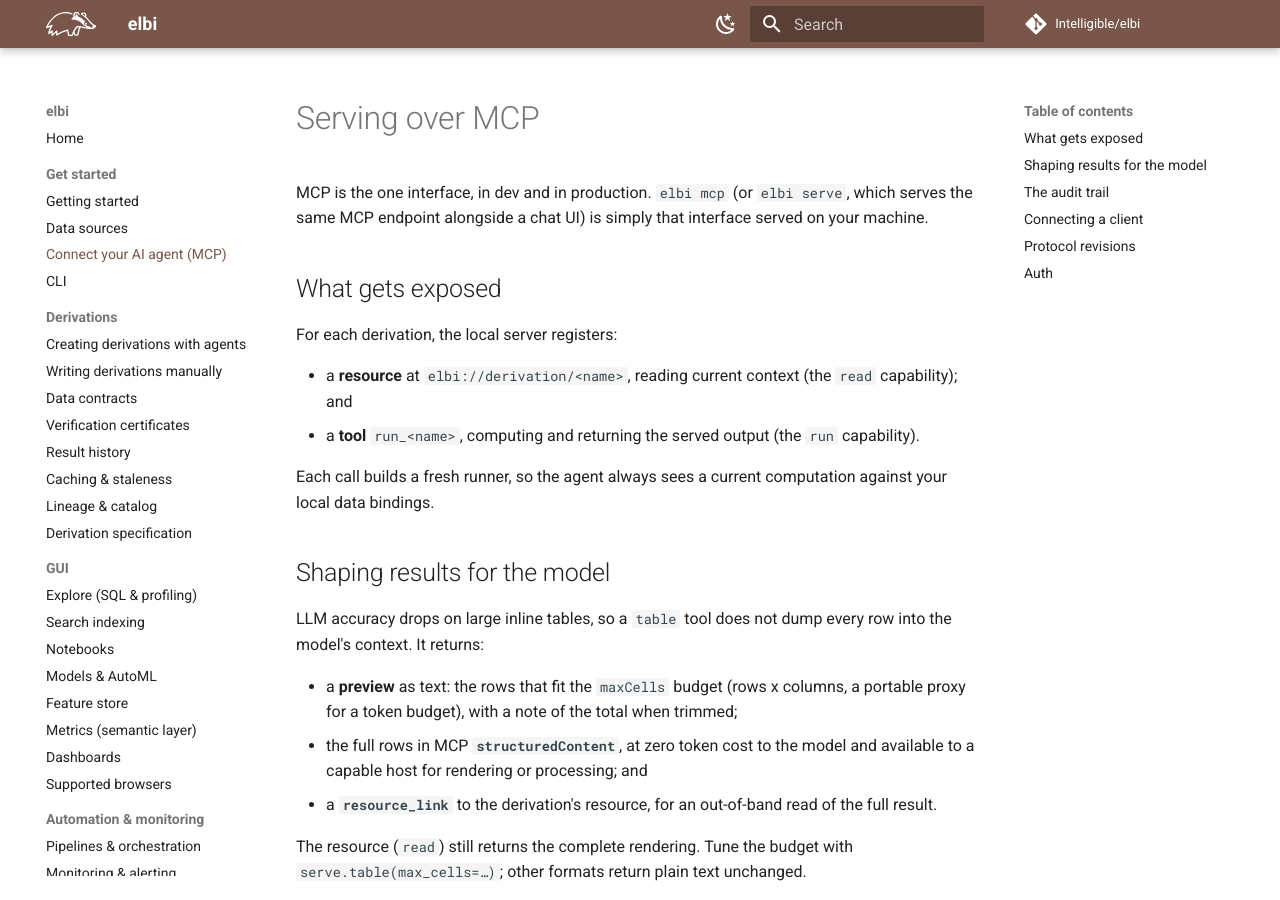
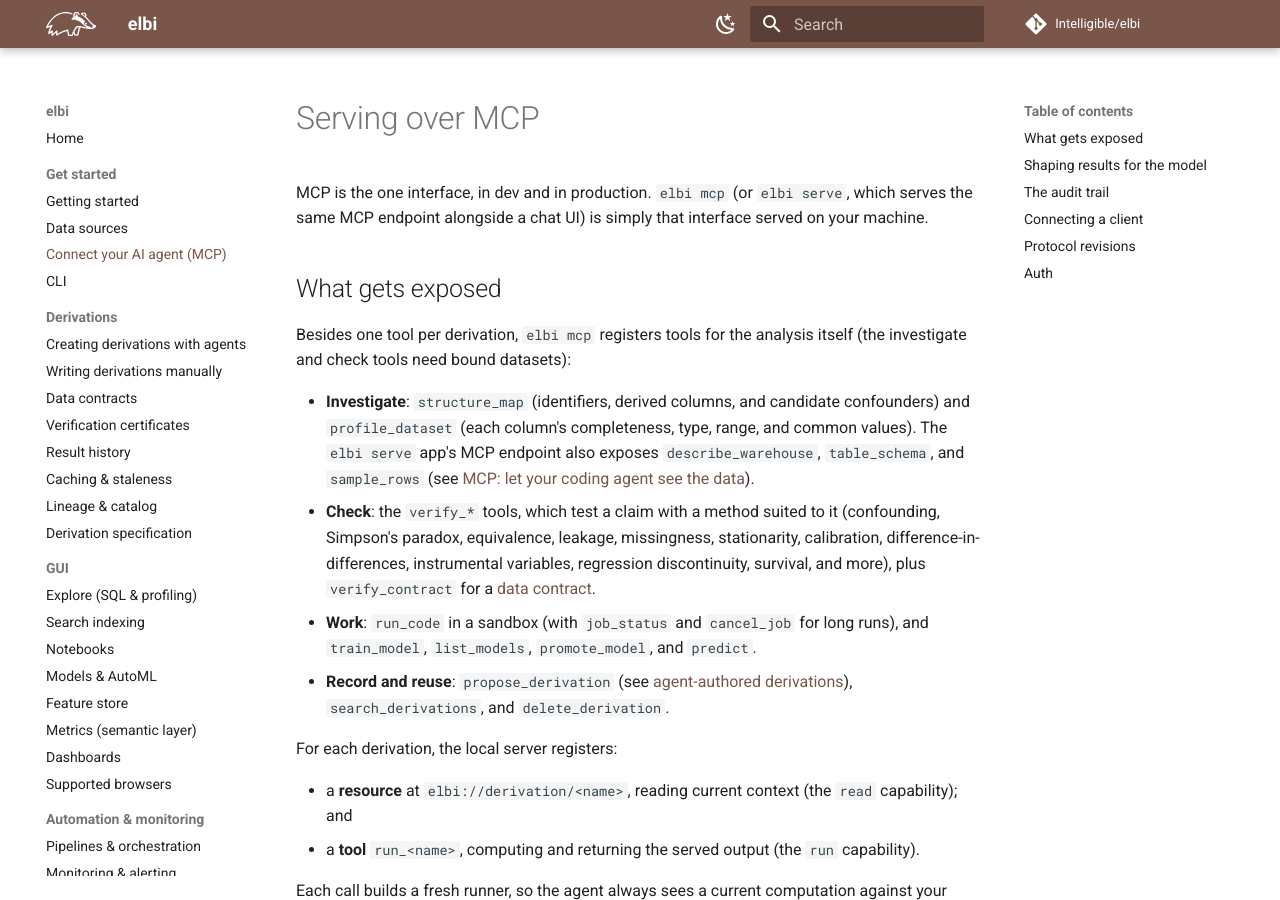
Before and after one commit to Intelligible/elbi, an MkDocs documentation site: the page built from docs/mcp.md, in a window 1280 px wide and 900 px high. Built offline with MkDocs 1.6.1 and Material for MkDocs 9.7.7, drawn with Linux system fonts in a browser that asks for light colours; comment, search, counter and statistics services are not loaded.

Commit message:
List the analysis tools in the MCP docs (#127)

```diff
--- a/docs/mcp.md
+++ b/docs/mcp.md
@@ -5,6 +5,25 @@
 is simply that interface served on your machine.
 
 ## What gets exposed
+
+Besides one tool per derivation, `elbi mcp` registers tools for the analysis itself
+(the investigate and check tools need bound datasets):
+
+- **Investigate**: `structure_map` (identifiers, derived columns, and candidate
+  confounders) and `profile_dataset` (each column's completeness, type, range, and
+  common values). The `elbi serve` app's MCP endpoint also exposes
+  `describe_warehouse`, `table_schema`, and `sample_rows` (see
+  [MCP: let your coding agent see the data](./analytics-as-code.md#mcp-let-your-coding-agent-see-the-data)).
+- **Check**: the `verify_*` tools, which test a claim with a method suited to it
+  (confounding, Simpson's paradox, equivalence, leakage, missingness, stationarity,
+  calibration, difference-in-differences, instrumental variables, regression
+  discontinuity, survival, and more), plus `verify_contract` for a
+  [data contract](./data-contracts.md).
+- **Work**: `run_code` in a sandbox (with `job_status` and `cancel_job` for long runs),
+  and `train_model`, `list_models`, `promote_model`, and `predict`.
+- **Record and reuse**: `propose_derivation` (see
+  [agent-authored derivations](./authoring.md)), `search_derivations`, and
+  `delete_derivation`.
 
 For each derivation, the local server registers:
 
```
Also changed, not shown: changelog.d/+mcp-analysis-tools.doc.md (added, +3 -0 lines), docs/authoring.md (+1 -1 lines).
